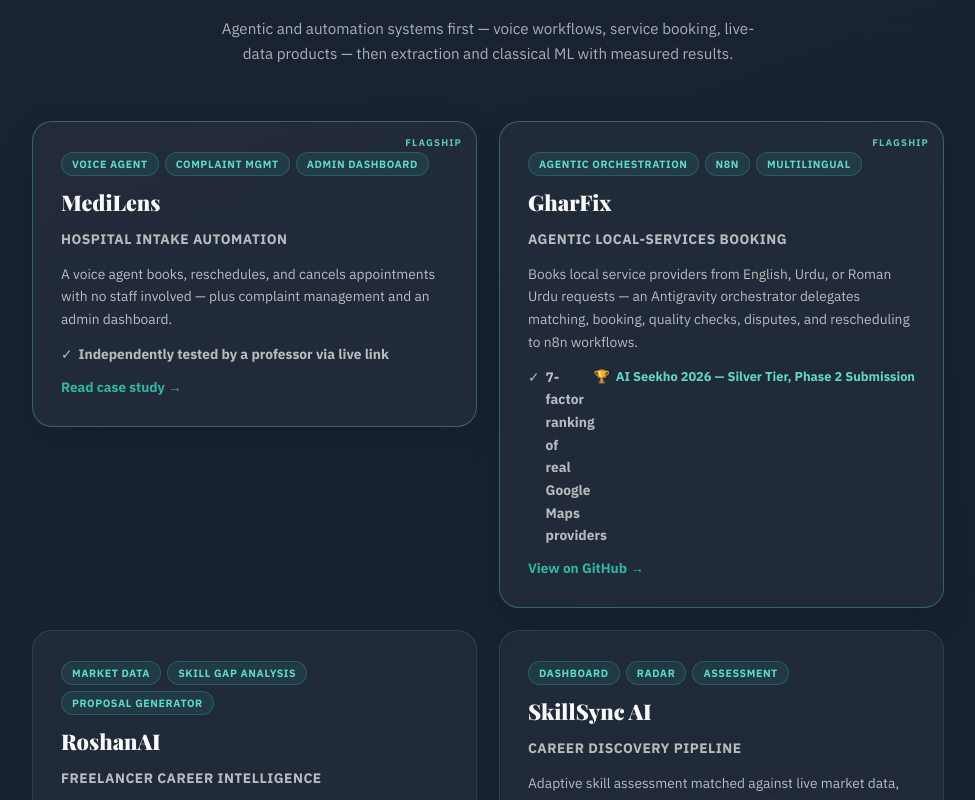
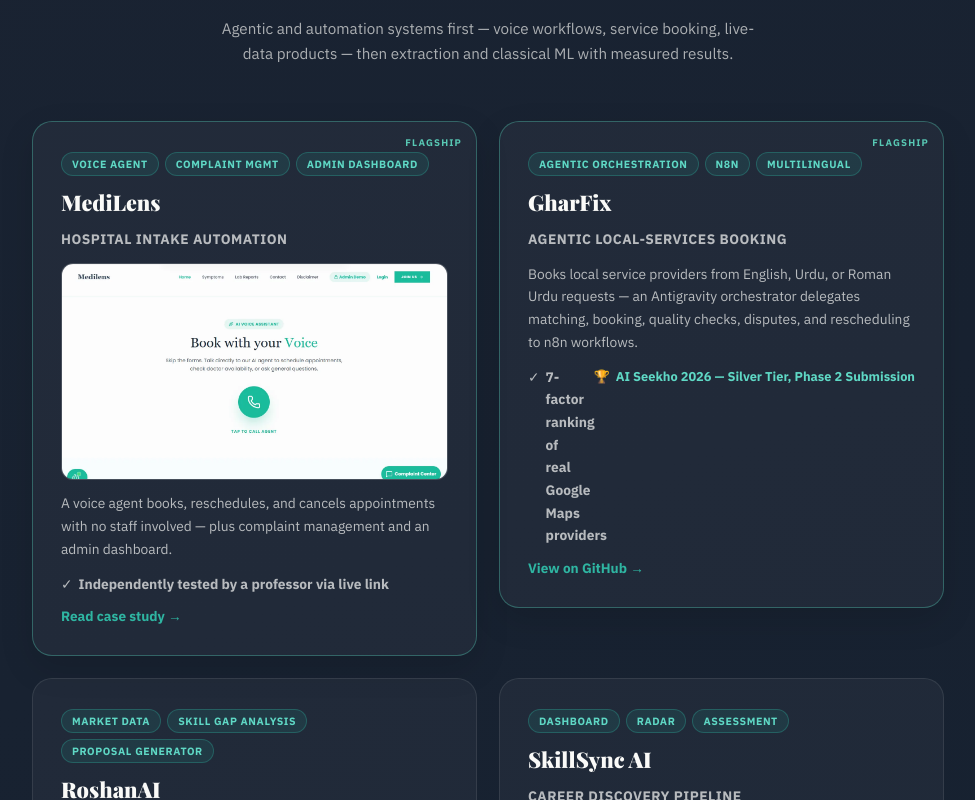
Before and after one commit to MaryumAkram16/maryum-portfolio, a React (Vite) app: page / in a window 1280 px wide. Shown: the part 2260-3060 px from the top of the page, without its empty margins (152-1127 px from the left). Built offline with nearby package versions, Linux system fonts and the light colour scheme.

Commit message:
Add Work screenshots to featured homepage projects

```diff
--- a/src/components/ProjectCard.jsx
+++ b/src/components/ProjectCard.jsx
@@ -2,9 +2,9 @@
 // Styles live in Landing.css (.preview-card); Landing is loaded eagerly, so
 // they are always available. Optional fields render only when present.
 function ProjectCard({ project, flagship = false, children }) {
-  const { title, desc, tags, text, result, badge } = project
+  const { title, desc, tags, text, result, badge, image, imageAlt } = project
   return (
-    <article className={`preview-card ${flagship ? 'preview-card-flagship' : ''}`}>
+    <article className={`preview-card ${flagship ? 'preview-card-flagship' : ''} ${image ? 'preview-card-has-image' : ''}`}>
       {tags && (
         <div className="tag-row">
           {tags.map((tag) => (
@@ -16,6 +16,15 @@
       )}
       <h3>{title}</h3>
       {desc && <p className="preview-desc">{desc}</p>}
+      {image && (
+        <img
+          className="preview-card-image"
+          src={image}
+          alt={imageAlt || `${title} product screenshot`}
+          loading="lazy"
+          decoding="async"
+        />
+      )}
       {text && <p>{text}</p>}
       {(result || badge) && (
         <p className="preview-result">
--- a/src/pages/Landing.css
+++ b/src/pages/Landing.css
@@ -649,6 +649,17 @@
   letter-spacing: 0.5px;
   text-transform: uppercase;
   color: #2fb5a2;
+}
+
+.preview-card-image {
+  display: block;
+  width: 100%;
+  aspect-ratio: 16 / 9;
+  object-fit: cover;
+  object-position: top center;
+  border: 1px solid rgba(250, 250, 248, 0.12);
+  border-radius: 12px;
+  background: rgba(250, 250, 248, 0.06);
 }
 
 .preview-card > p {
--- a/src/pages/projectData.js
+++ b/src/pages/projectData.js
@@ -1,10 +1,16 @@
 // Shared project, experience, and certification data for the Landing and
 // Work pages. Only claims backed by the linked repos or case studies.
+
+import medilensPreview from '../assets/images/medilens/voice-appointment-agent.webp'
+import skillsyncPreview from '../assets/images/skillsync/dashboard.webp'
+import roshanaiPreview from '../assets/images/roshanai/intelligence-layer.webp'
 
 export const projects = [
   {
     title: 'MediLens',
     desc: 'Hospital intake automation',
+    image: medilensPreview,
+    imageAlt: 'MediLens voice appointment interface with its call-to-book assistant',
     tags: ['Voice Agent', 'Complaint Mgmt', 'Admin Dashboard'],
     text: 'A voice agent books, reschedules, and cancels appointments with no staff involved — plus complaint management and an admin dashboard.',
     result: 'Independently tested by a professor via live link',
@@ -21,6 +27,8 @@
   {
     title: 'RoshanAI',
     desc: 'Freelancer career intelligence',
+    image: roshanaiPreview,
+    imageAlt: 'RoshanAI live market intelligence dashboard comparing job-market data',
     tags: ['Market Data', 'Skill Gap Analysis', 'Proposal Generator'],
     text: 'Pulls live job market data from JSearch and SerpAPI, analyzes skill gaps against real postings, and generates tailored proposals.',
     result: '3 independent users · fully solo build',
@@ -29,6 +37,8 @@
   {
     title: 'SkillSync AI',
     desc: 'Career discovery pipeline',
+    image: skillsyncPreview,
+    imageAlt: 'SkillSync AI career dashboard with verified skills and progress panels',
     tags: ['Dashboard', 'Radar', 'Assessment'],
     text: 'Adaptive skill assessment matched against live market data, with real security, rate limiting, and audit logging in production.',
     result: 'Externally recorded: 9 real users · 94/94 CI tests passing',
```
